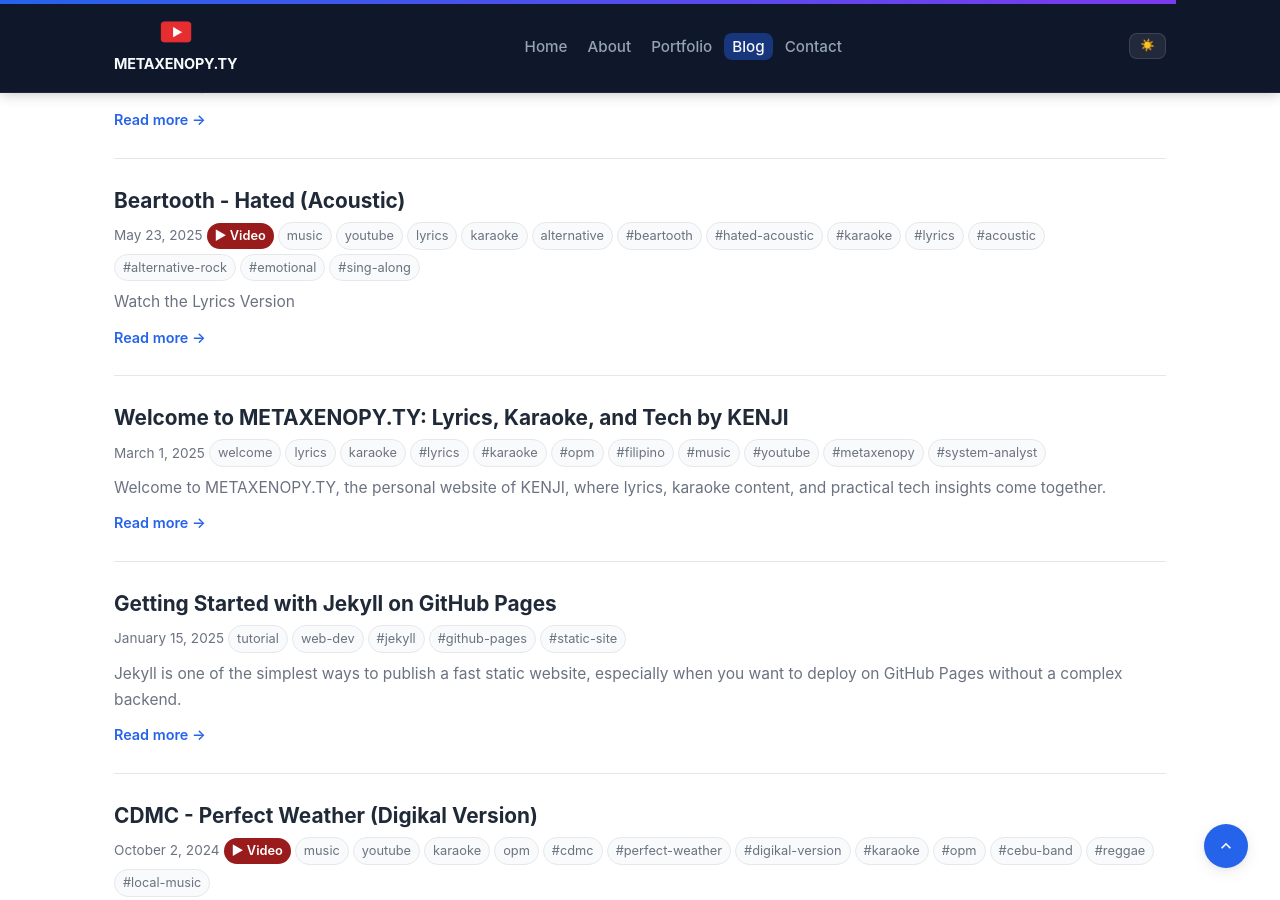
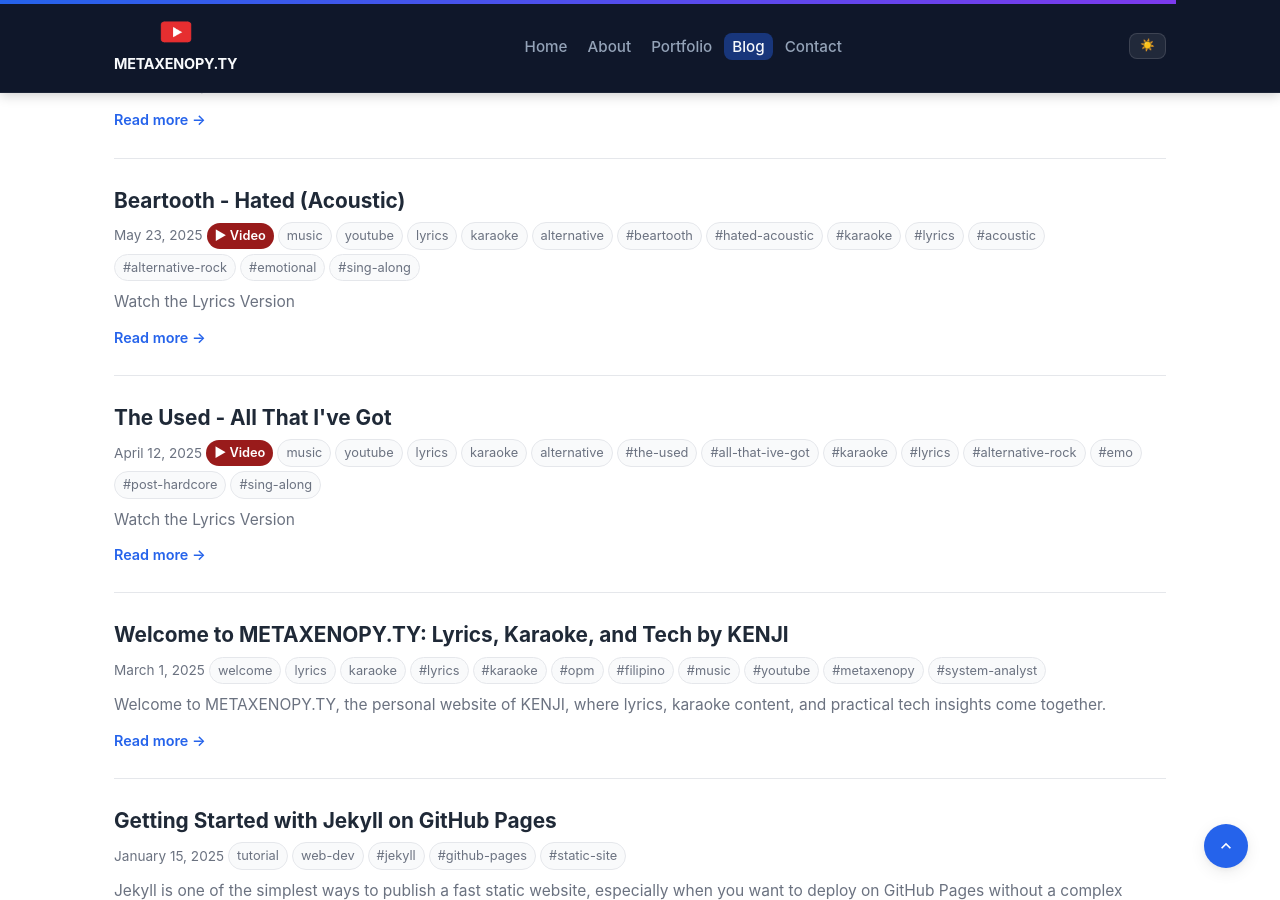
Before and after one commit to darzmackz/darzmackz.github.io, a Jekyll site: the page built from blog/index.html, in a window 1280 px wide and 900 px high, scrolled down 6081 px. Built offline with Jekyll 4.4.1, drawn with Linux system fonts in a browser that asks for light colours; some of the changed lines change nothing that is shown.

Commit message:
Update: The Used - All That I've Got

````diff
--- a/_posts/2025-04-12-the-used-all-that-ive-got.md
+++ b/_posts/2025-04-12-the-used-all-that-ive-got.md
@@ -1,77 +1,54 @@
 ---
-layout: "post"
+layout: post
 title: "The Used - All That I've Got"
 date: "2025-04-12 12:00:00 +0800"
-categories: ["music", "youtube", "lyrics", "karaoke"]
-tags: ["the", "used", "all", "that", "ive", "got", "karaoke", "lyrics", "metaxenopy"]
+categories: [music, youtube, lyrics, karaoke, alternative]
+tags: [the-used, all-that-ive-got, karaoke, lyrics, alternative-rock, emo, post-hardcore, sing-along]
 youtube_id: "Cs3Z1hPBV98"
-description: "A draft post for The Used - All That I've Got that combines both lyrics and karaoke versions into one cleaner, more useful blog entry."
-seo_title: "The Used - All That I've Got | METAXENOPY.TY"
-published: false
-status: "draft"
+description: "Experience “All That I've Got” by The Used with both lyrics and karaoke versions—perfect for fans who want to follow the words or sing along to this emotional alternative track."
+seo_title: "The Used - All That I've Got | METAXENOPY.TY | Lyrics & Karaoke (Sing Along Version)"
+status: "published"
+published: true
 ---
 
-## SOURCE_DATA
+## Watch the Lyrics Version
 
-- Final post title: The Used - All That I've Got
-- Channel: METAXENOPY
-- Blog post date: 2025-04-12
-- Available video types: karaoke, lyrics
+If you want to fully connect with the emotion behind *All That I've Got*, the lyrics version is the best place to start. It lets you follow every word while feeling the depth and intensity of the track.
 
-### Video Links
+---
 
-- The Used - All That I've Got (Karaoke): https://www.youtube.com/watch?v=SGDr_igdGFs
-- The Used - All That I've Got (Lyrics): https://www.youtube.com/watch?v=Cs3Z1hPBV98
+# The Used - All That I've Got
 
-## AI_DRAFT_PROMPT
+Some songs stay with you because of how real they feel—and *All That I've Got* by **The Used** is one of those tracks. With its emotional delivery and powerful sound, it captures a sense of vulnerability that resonates deeply with listeners.
 
-```text
-Create a unique blog post in Markdown.
+The song blends melodic elements with heavier moments, creating a balance that feels both expressive and impactful.
 
-Requirements:
-- Keep the title exactly: "The Used - All That I've Got"
-- Use the blog post date exactly: 2025-04-12
-- Make it SEO-friendly but natural
-- Make it human, readable, and not robotic
-- Use the title as the main SEO topic naturally
-- Do not invent facts beyond the provided details
-- Write an engaging intro, not a generic one
-- Use clean section headings
-- Add a short natural closing paragraph
-- Make the article feel handcrafted and useful to readers
-- Avoid generic filler and repetitive phrasing
-- Do not mention anything about AI, automation, or draft generation
-- Since both lyrics and karaoke versions exist, combine them naturally into one post
-- Mention the lyrics version as the one for readers who want to follow the words
-- Mention the karaoke version as the one for readers who want to sing along
+---
 
-Available source data:
-- Final post title: The Used - All That I've Got
-- Channel: METAXENOPY
-- Site title: METAXENOPY.TY
-- Site author: Kent Harvey Plando
-- YouTube publish date: 2025-04-12
-- Available video types: karaoke, lyrics
+## Sing Along with the Karaoke Version
 
-Video sources:
-- The Used - All That I've Got (Karaoke) => https://www.youtube.com/watch?v=SGDr_igdGFs
-- The Used - All That I've Got (Lyrics) => https://www.youtube.com/watch?v=Cs3Z1hPBV98
+If you want to bring that emotion into your own voice, the karaoke version gives you the perfect chance. Whether you're practicing or just singing your heart out, it’s a great way to experience the song more personally.
 
-Return the final answer in this exact order:
-1. SEO Title
-2. Excerpt/Description
-3. Categories
-4. Tags
-5. Markdown Content
+<iframe width="100%" height="400" src="https://www.youtube.com/embed/SGDr_igdGFs" frameborder="0" allowfullscreen></iframe>
 
-Formatting rules for your answer:
-- SEO Title: one line only
-- Excerpt/Description: one paragraph only
-- Categories: comma-separated list
-- Tags: comma-separated list
-- Markdown Content: full blog post only
-```
+---
 
-## CONTENT
+## A Song That Hits Emotionally
 
-Paste the AI_DRAFT_PROMPT into ChatGPT, then replace this section with the final polished Markdown content.
+What makes *All That I've Got* stand out is its honesty. The lyrics and delivery come together to create something that feels raw and genuine, making it easy for listeners to connect with.
+
+---
+
+## Final Thoughts
+
+*All That I've Got* remains a powerful track that continues to resonate with fans. Whether you're following the lyrics or singing along, it’s a song that leaves a lasting impression.
+
+---
+
+## Follow METAXENOPY on YouTube
+
+I also publish lyrics and karaoke content on the **METAXENOPY** YouTube channel.
+
+[Subscribe to METAXENOPY on YouTube](https://www.youtube.com/@metaxenopy?sub_confirmation=1)
+
+If you have a song request or topic idea, visit the [contact page]({{ '/contact/' | relative_url }}).
````
